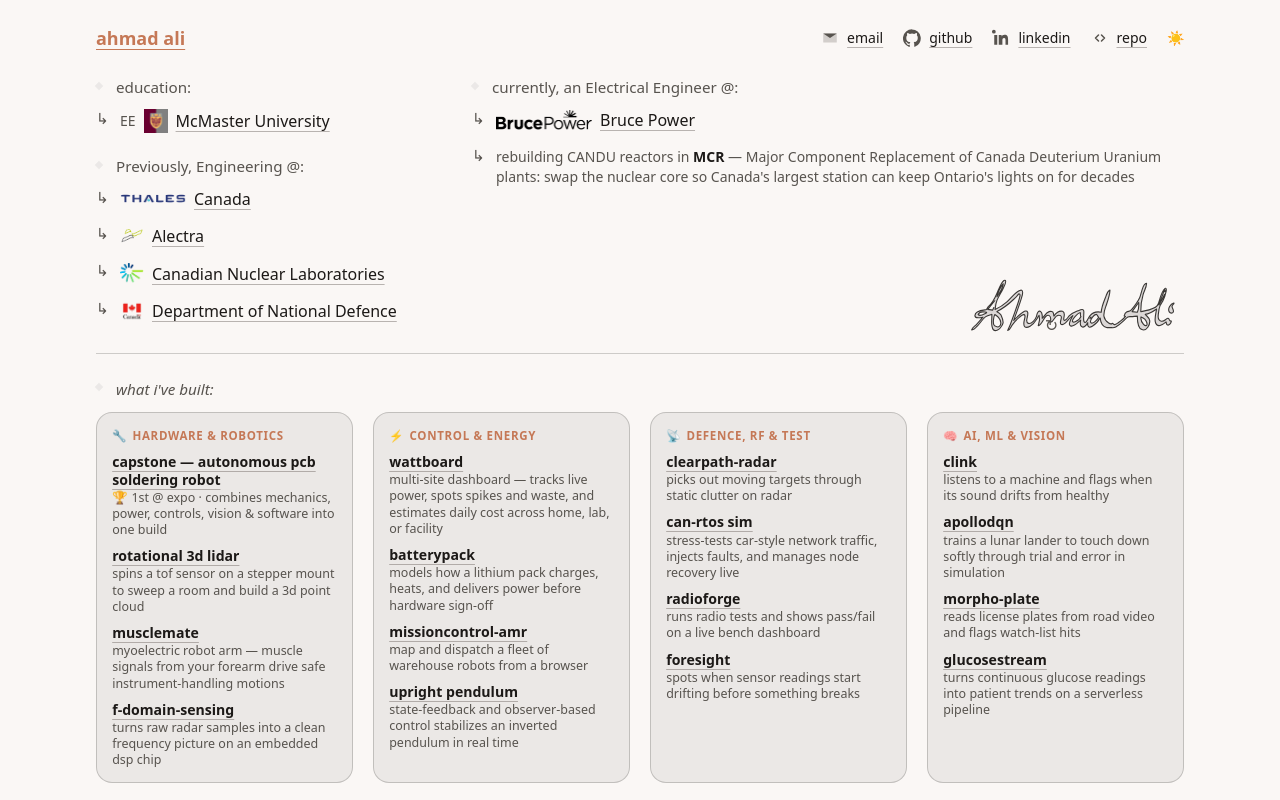
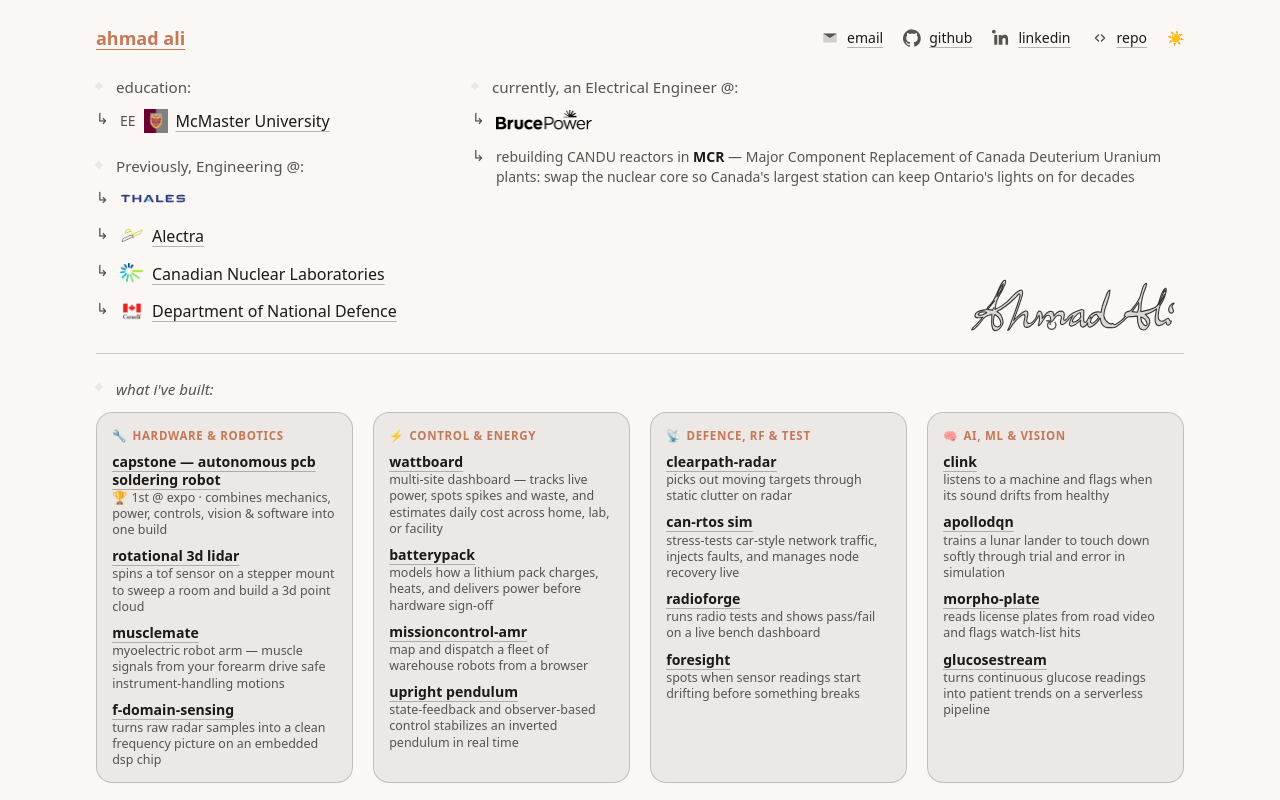
Before and after one commit to chaffybird56/portfolio, a Next.js app: page / in a window 1280 px wide. Shown: the top 800 px of the page. Built offline with nearby package versions, Linux system fonts and the light colour scheme.

Commit message:
Portfolio: link Thales and Bruce Power logos without extra labels
Drop the duplicate Canada and Bruce Power text so the wordmarks themselves are the links.

```diff
--- a/src/app/components/Currently.js
+++ b/src/app/components/Currently.js
@@ -9,22 +9,19 @@
       <ul className="timeline-list">
         <li className="li-row">
           <span className="li-arrow">↳</span>
-          <span className="inline-logo">
+          <Link
+            href="https://www.brucepower.com/"
+            target="_blank"
+            className="inline-logo"
+          >
             <Image
               src="/logos/bruce-power.png"
-              alt="Bruce Power logo"
+              alt="Bruce Power"
               width={120}
               height={24}
               className="logo-wordmark logo-bruce object-contain"
             />
-            <Link
-              href="https://www.brucepower.com/"
-              target="_blank"
-              className="u-anim-static font-medium"
-            >
-              Bruce Power
-            </Link>
-          </span>
+          </Link>
         </li>
         <li className="li-row li-row-detail">
           <span className="li-arrow">↳</span>
--- a/src/app/components/Previously.js
+++ b/src/app/components/Previously.js
@@ -4,12 +4,13 @@
 
 const items = [
   {
-    name: "Canada",
+    name: "Thales",
     logo: "/logos/thales.png",
     url: "https://www.thalesgroup.com/en/countries/europe/canada",
     logoClass: "logo-wordmark logo-thales object-contain",
     width: 88,
     height: 24,
+    logoOnly: true,
   },
   { name: "Alectra", logo: "/logos/alectra.png", url: "https://alectrautilities.com/company-overview" },
   { name: "Canadian Nuclear Laboratories", logo: "/logos/cnl.png", url: "https://www.cnl.ca/" },
@@ -25,6 +26,18 @@
           <li key={it.name} className="li-row">
             <span className="li-arrow">↳</span>
             <span className="inline-logo">
+              {it.logoOnly ? (
+                <Link href={it.url} target="_blank" className="inline-logo">
+                  <Image
+                    src={it.logo}
+                    alt={it.name}
+                    width={it.width ?? 24}
+                    height={it.height ?? 24}
+                    className={it.logoClass ?? "logo-24 object-contain"}
+                  />
+                </Link>
+              ) : (
+                <>
                   <Image
                     src={it.logo}
                     alt={`${it.name} logo`}
@@ -33,6 +46,8 @@
                     className={it.logoClass ?? "logo-24 object-contain"}
                   />
                   <Link href={it.url} target="_blank" className="u-anim-static font-medium">{it.name}</Link>
+                </>
+              )}
             </span>
           </li>
         ))}
```
Lines whose indentation alone changed are shown as unchanged.
